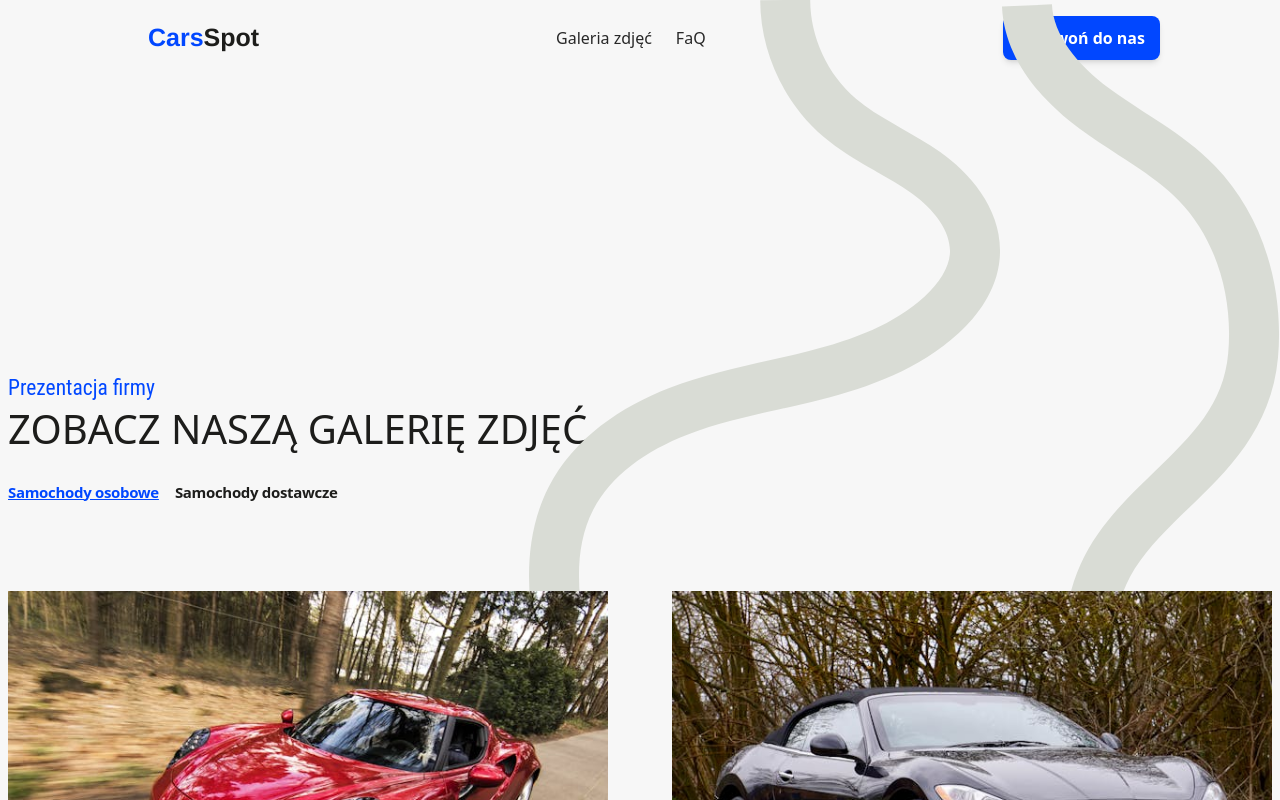
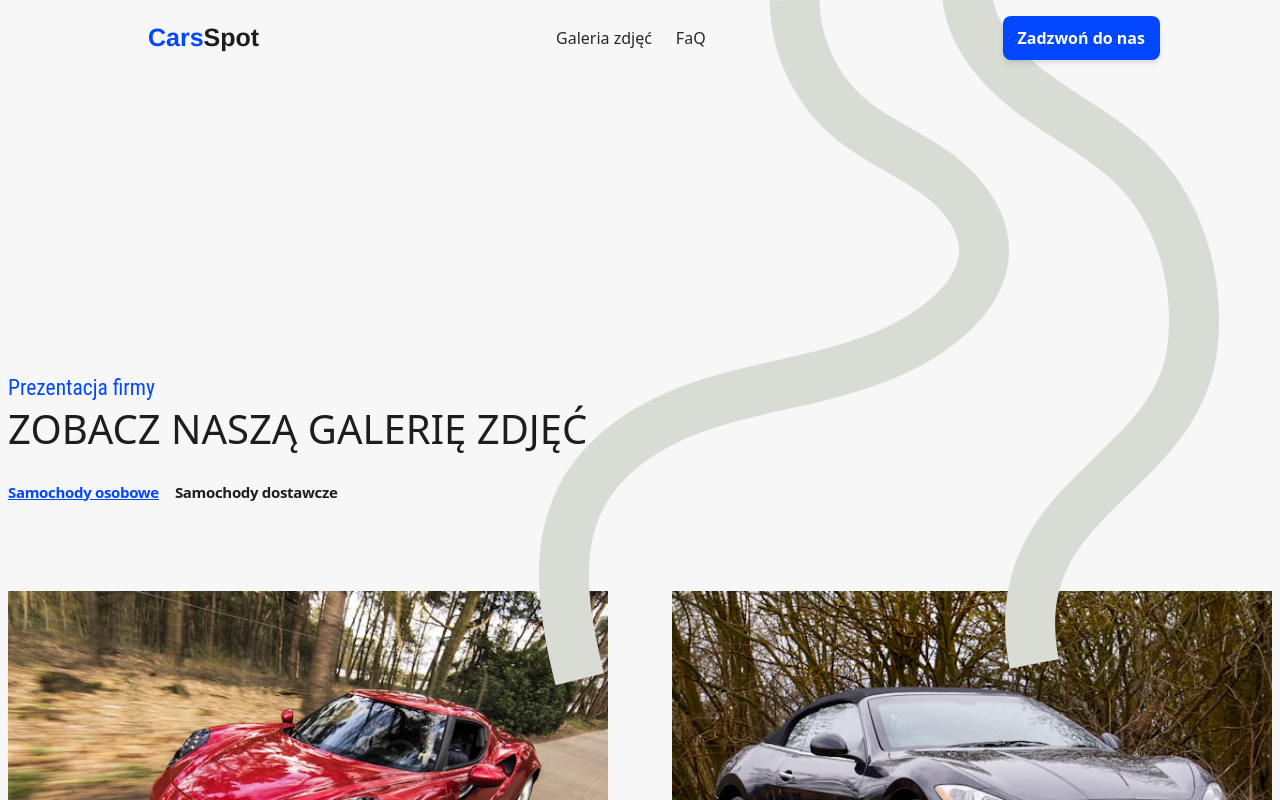
Before and after one commit to Rolero4/demo-site, a Vue app: page /home in a window 1280 px wide. Shown: the top 800 px of the page. Built offline with nearby package versions, Linux system fonts and the light colour scheme; some icons are missing.

Commit message:
demo: add lines position

```diff
--- a/src/components/core/Header.vue
+++ b/src/components/core/Header.vue
@@ -18,7 +18,9 @@
       <slot></slot>
     </div>
 
-    <AppButton text="Zadzwoń do nas" variant="raised"></AppButton>
+    <div class="relative z-20">
+      <AppButton text="Zadzwoń do nas" variant="raised"></AppButton>
+    </div>
   </header>
 </template>
 
--- a/src/components/core/LandingSection.vue
+++ b/src/components/core/LandingSection.vue
@@ -2,17 +2,17 @@
   <div
     class="flex flex-col w-full py-[88px] max-md:py-6 mb-8 max-w-[1264px] mx-auto max-md:px-4"
   >
-    <AppLines />
+    <!-- <AppLines /> -->
   </div>
 </template>
 
 <script lang="ts">
 import { defineComponent } from "vue";
-import AppLines from "./Lines.vue";
+// import AppLines from "./Lines.vue";
 export default defineComponent({
   name: "AppLandingSection",
   components: {
-    AppLines,
+    // AppLines,
   },
 });
 </script>
--- a/src/components/core/Lines.vue
+++ b/src/components/core/Lines.vue
@@ -3,12 +3,12 @@
     <img
       :src="require(`@/assets/svg/${icon_left}`)"
       :alt="icon_left"
-      class="relative z-0"
+      class="absolute top-0 right-[210px] z-20"
     />
     <img
       :src="require(`@/assets/svg/${icon_right}`)"
       :alt="icon_right"
-      class="relative z-0"
+      class="absolute top-[-10px] right-0 z-20"
     />
   </div>
 </template>
@@ -32,6 +32,6 @@ export default defineComponent({
 
 <style scoped>
 .svg-block {
-  @apply flex z-0 absolute top-0 right-0;
+  @apply flex absolute top-0 right-[60px] w-[471px] h-[668px];
 }
 </style>
--- a/src/components/layout/DesktopLayout.vue
+++ b/src/components/layout/DesktopLayout.vue
@@ -3,8 +3,9 @@
     class="flex flex-col relative min-h-screen mx-auto bg-background-white items-center"
   >
     <div class="w-full max-w-[1440px]">
-      <div class="sticky top-0 right-0 left-0">
+      <div class="sticky top-0 right-0 left-0 z-10">
         <AppHeader>
+          <AppLines />
           <AppNavigation></AppNavigation>
         </AppHeader>
       </div>
@@ -22,6 +23,7 @@ import { defineComponent } from "vue";
 import AppFooter from "../core/Footer.vue";
 import AppHeader from "../core/Header.vue";
 import AppNavigation from "../core/Navigation.vue";
+import AppLines from "../core/Lines.vue";
 
 export default defineComponent({
   name: "AppDesktopLayout",
@@ -29,6 +31,7 @@ export default defineComponent({
     AppHeader,
     AppFooter,
     AppNavigation,
+    AppLines,
   },
 });
 </script>
```
